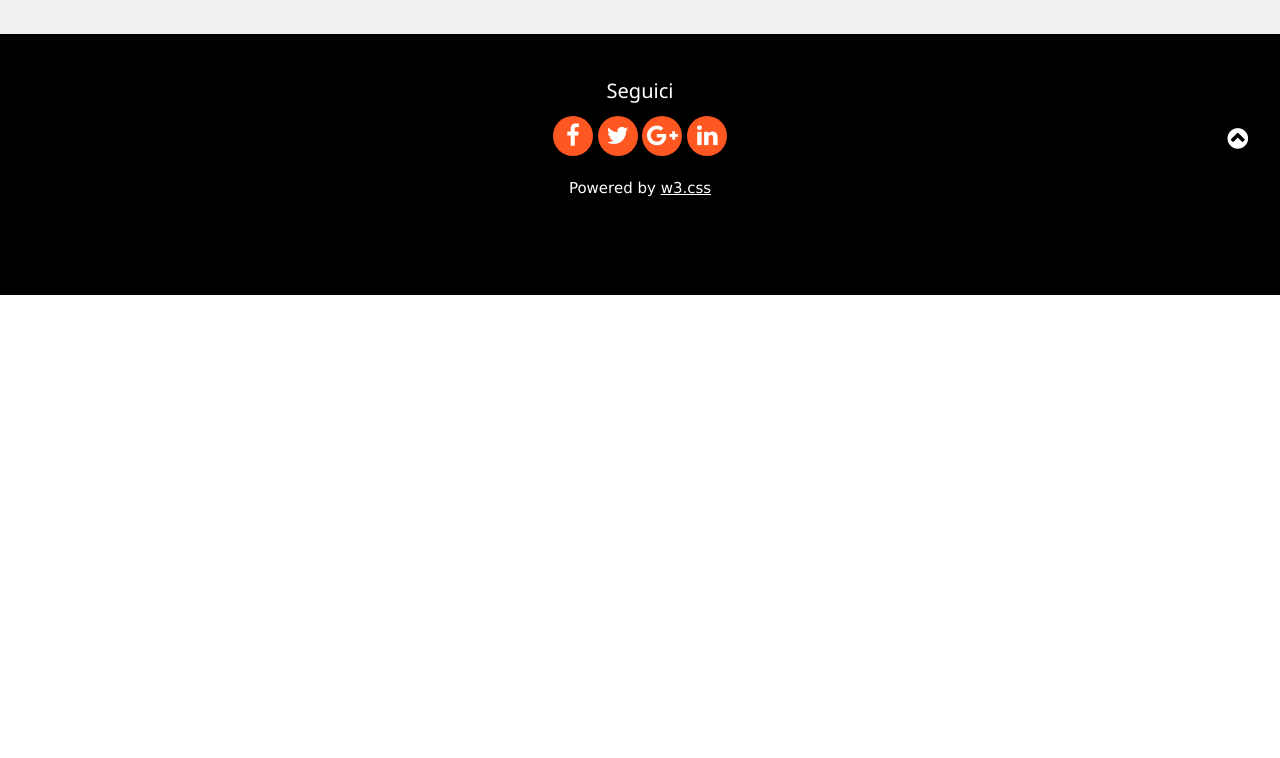
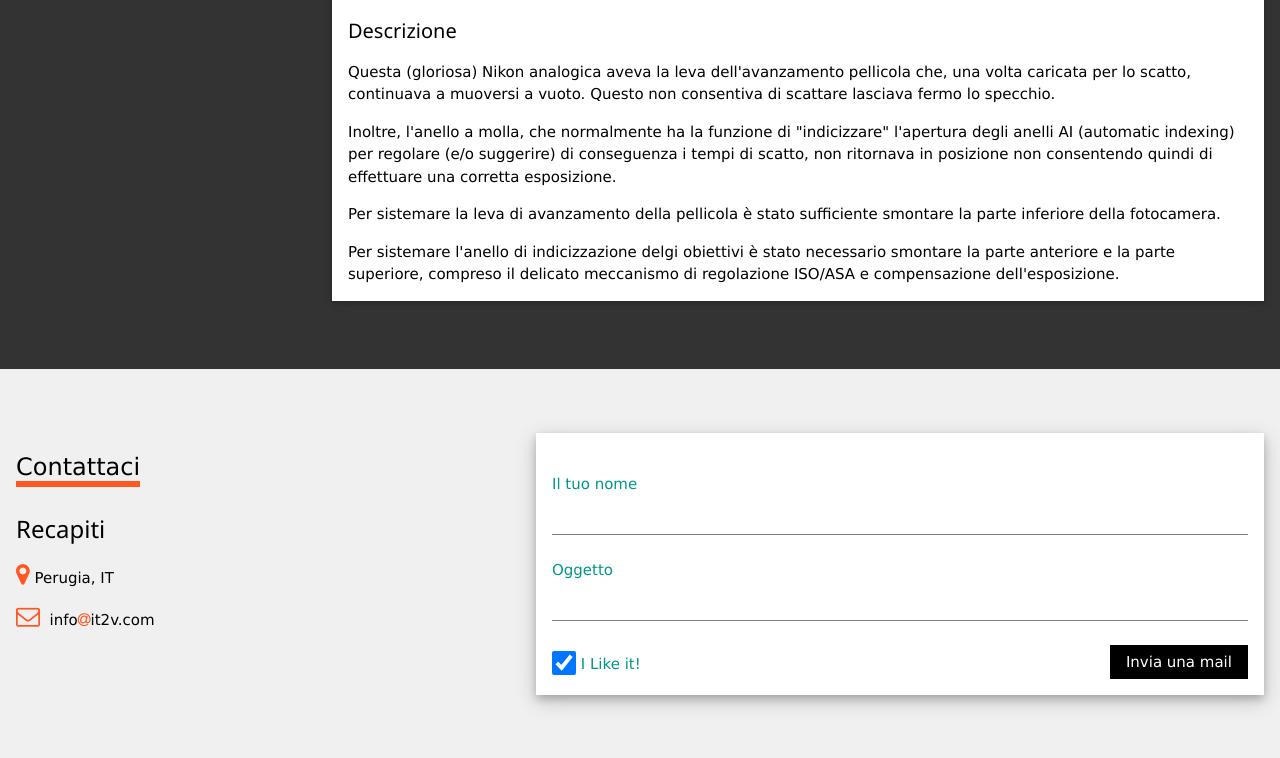
Before and after one commit to sdroamt0/it2v, a PHP site: page / in a window 1280 px wide. Shown: the part 1917-2675 px from the top of the page. Before the commit the page ends 2212 px from the top, so only its background shows below. Run offline with PHP 8.4, Linux system fonts and the light colour scheme.

Commit message:
Added Nikon FE dismantling video

```diff
--- a/index.php
+++ b/index.php
@@ -32,12 +32,12 @@
   <li class="w3-hide-small"><a href="#work" class="w3-hover-white">Lavori</a></li>
   <li class="w3-hide w3-hide-small"><a href="#pricing" class="w3-hover-white">Price</a></li>
   <li class="w3-hide-small"><a href="#contact" class="w3-hover-white">Contatti</a></li>
-  <li class="w3-hide w3-hide-small w3-dropdown-hover">
-    <a href="javascript:void(0);" title="Notifications">Dropdown <i class="fa fa-caret-down"></i></a>
+  <li class="w3-hide-small w3-dropdown-hover">
+    <a href="javascript:void(0);" title="Notifications">Vai a: <i class="fa fa-caret-down"></i></a>
     <div class="w3-dropdown-content w3-white w3-card-4">
-      <a href="#">Link</a>
-      <a href="#">Link</a>
-      <a href="#">Link</a>
+      <a href="#zeiss-planar-1.7-50">Carl Zeiss Planar 1,7/50 T*</a>
+      <a href="#nikkor-af-s-18-70-3.5-4.5g-ed-dx">Nikkor AF S 18-70mm f1:3.5-4.5G ED DX</a>
+      <a href="#nikon-fe-dismantle">Nikon FE dismantle</a>
     </div>
   </li>
   <li class="w3-hide-small w3-right"><a href="#footer-search" class="w3-hover-deep-orange" title="Seguici"><i class="fa fa-search"></i></a></li>
@@ -51,12 +51,12 @@
       <li class="w3-hide"><a href="#pricing">Price</a></li>
       <li><a href="#contact">Contatti</a></li>
       <li><a href="#footer-search">Seguici</a></li>
-      <li class="w3-hide w3-dropdown-hover">
-      <a href="javascript:void(0);" title="Notifications">Dropdown <i class="fa fa-caret-down"></i></a>
+      <li class="w3-dropdown-hover">
+      <a href="javascript:void(0);" title="Notifications">Vai a: <i class="fa fa-caret-down"></i></a>
       <div class="w3-dropdown-content w3-light-grey w3-card-4">
-        <a href="#">Link</a>
-        <a href="#">Link</a>
-        <a href="#">Link</a>
+        <a href="#zeiss-planar-1.7-50">Carl Zeiss Planar 1,7/50 T*</a>
+        <a href="#nikkor-af-s-18-70-3.5-4.5g-ed-dx">Nikkor AF S 18-70mm f1:3.5-4.5G ED DX</a>
+        <a href="#nikon-fe-dismantle">Nikon FE dismantle</a>
       </div>
       </li>
     </ul>
@@ -123,15 +123,15 @@
 </div>
 </div>
 
-<!-- Work Row -->
+<!-- START Work Row -->
 <div class="w3-row-padding w3-padding-64 w3-theme-l1" id="work">
-
+<!-- START Carl Zeiss Planar 1,7/50 T* -->
 <div class="w3-quarter w3-padding-4">
 <h2>Lavori</h2>
 <p>Lavori di revisione e riparazione di obiettivi fotografici</p>
 </div>
 
-<div class="w3-threequarter w3-padding-4">
+<div class="w3-threequarter w3-padding-4" id="zeiss-planar-1.7-50">
 <div class="w3-card-2 w3-white">
   <!-- <img src="/w3images/fjords.jpg" alt="Vernazza" style="width:100%"> -->
   <div class="w3-container">
@@ -149,13 +149,14 @@
   </div>
   </div>
 </div>
-
+<!-- END Carl Zeiss Planar 1,7/50 T* -->
+<!-- START Nikkor AF S 18-70mm f1:3.5-4.5G ED DX -->
 <div class="w3-quarter w3-padding-4">
 <h2> </h2>
 <p> </p>
 </div>
 
-<div class="w3-threequarter w3-padding-4">
+<div class="w3-threequarter w3-padding-4" id="nikkor-af-s-18-70-3.5-4.5g-ed-dx">
  <div class="w3-card-2 w3-white">
   <!--<img src="/w3images/lights.jpg" alt="Cinque Terre" style="width:100%"> -->
   <div class="w3-container">
@@ -169,7 +170,29 @@
   </div>
  </div>
 </div>
+<!-- END Nikkor AF S 18-70mm f1:3.5-4.5G ED DX -->
+<!-- START Nikon FE dismantle -->
+<div class="w3-quarter w3-padding-4">
+<h2> </h2>
+<p> </p>
+</div>
 
+<div class="w3-threequarter w3-padding-4" id="nikon-fe-dismantle">
+ <div class="w3-card-2 w3-white">
+  <!--<img src="/w3images/lights.jpg" alt="Cinque Terre" style="width:100%"> -->
+  <div class="w3-container">
+  <h3>Nikon FE dismantle</h3>
+  <iframe class="w3-container" style="width:100%;min-height:120px;max-height:360px;" width="640" height="360" src="https://www.youtube.com/embed/VKOvnC2_1Cg" frameborder="0" allowfullscreen></iframe>
+  <!-- <iframe class="w3-container" style="width:100%;min-height:120px;max-height:360px;" width="640" height="360" frameborder="5" allowfullscreen></iframe> -->
+  <h4>Descrizione</h4>
+  <p>Questa (gloriosa) Nikon analogica aveva la leva dell'avanzamento pellicola che, una volta caricata per lo scatto, continuava a muoversi a vuoto. Questo non consentiva di scattare lasciava fermo lo specchio.</p>
+  <p>Inoltre, l'anello a molla, che normalmente ha la funzione di "indicizzare" l'apertura degli anelli AI (automatic indexing) per regolare (e/o suggerire) di conseguenza i tempi di scatto, non ritornava in posizione non consentendo quindi di effettuare una corretta esposizione.</p>
+  <p>Per sistemare la leva di avanzamento della pellicola &egrave; stato sufficiente smontare la parte inferiore della fotocamera.</p>
+  <p>Per sistemare l'anello di indicizzazione delgi obiettivi &egrave; stato necessario smontare la parte anteriore e la parte superiore, compreso il delicato meccanismo di regolazione ISO/ASA e compensazione dell'esposizione.</p>
+  </div>
+ </div>
+</div>
+<!-- END Nikon FE dismantle -->
 <div class="w3-hide w3-threequarter">
  <div class="w3-card-2 w3-white">
   <img src="/w3images/mountains.jpg" alt="Monterosso" style="width:100%">
@@ -185,6 +208,7 @@
 </div>
 
 </div>
+<!-- END Work Row -->
 
 <!-- Container -->
 <div class="w3-hide w3-container" style="position:relative">
--- a/issue.txt
+++ b/issue.txt
@@ -1 +1,3 @@
-Just migrated to openshift 3
+- 2017-10-11 Added Nikon FE dismantling video
+- 2017-10-10 Added tubes folder and subfolder
+- 2017-09-28 Just migrated to openshift 3
```
